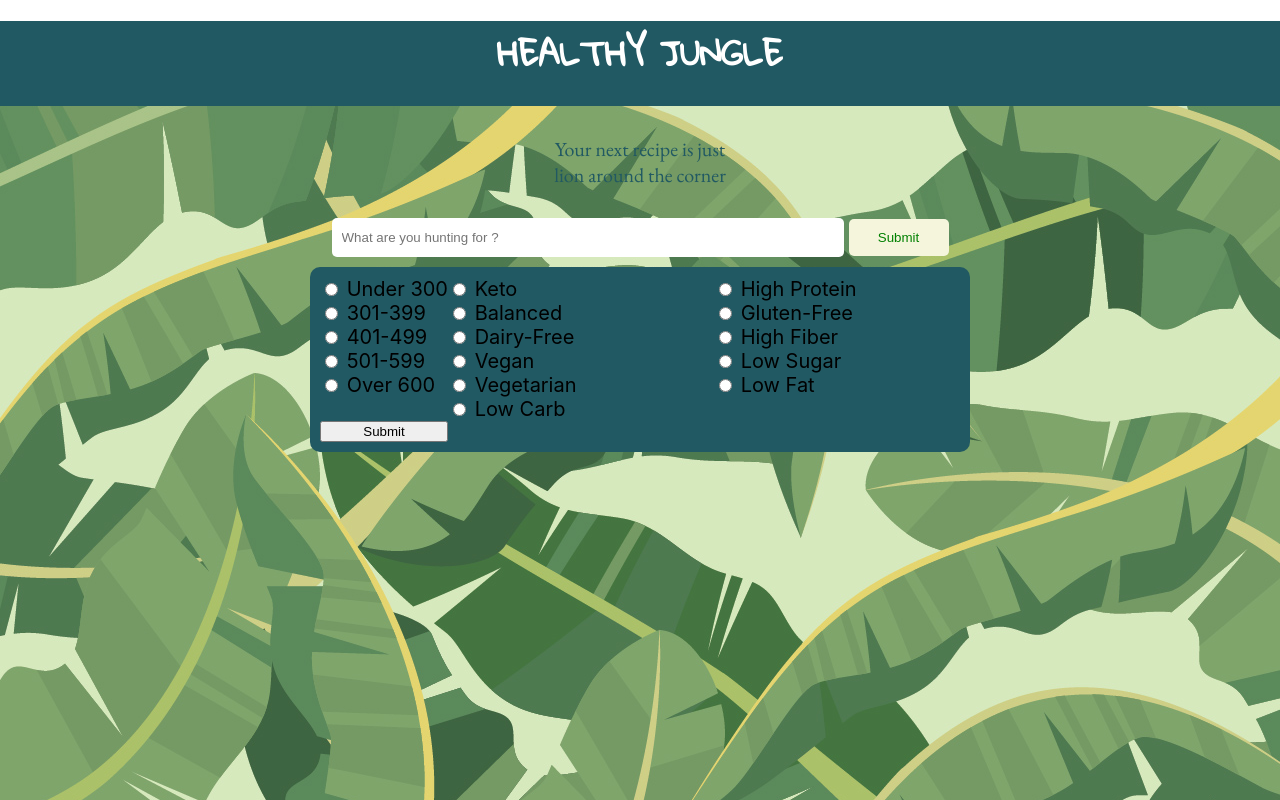
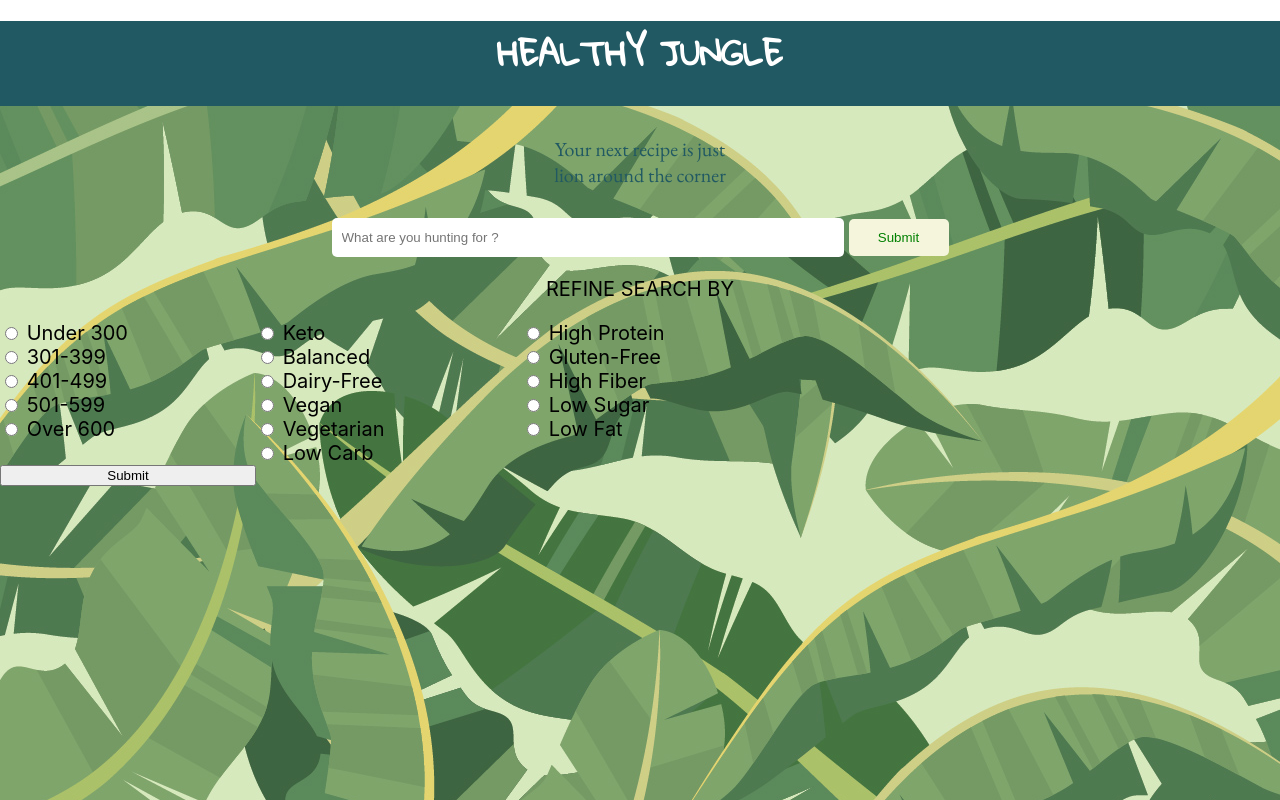
Before and after one commit to isaink/healthyJungle, a React (Create React App) app in the folder healthy_jungle/: page / in a window 1280 px wide. Shown: the top 800 px of the page. Built offline with nearby package versions, Linux system fonts and the light colour scheme; no server answers.

Commit message:
options w/ mousehover

```diff
--- a/healthy_jungle/src/Components/Homepage/Home.js
+++ b/healthy_jungle/src/Components/Homepage/Home.js
@@ -70,7 +70,11 @@ getRecipes = () => {
             <p>Your next recipe is just  <br/> lion around the corner</p>
           </div>
             <Searchbar searchInput={this.state.searchInput} handleChange={this.handleChange} findRecipe={this.findRecipe} />
+
+          <div className='options'>
+            <p>REFINE SEARCH BY</p>
             <Checkbox allChange={this.allChange}/>
+          </div>
 
         </div>
       </>
--- a/healthy_jungle/src/styles/home.css
+++ b/healthy_jungle/src/styles/home.css
@@ -36,15 +36,22 @@
 
 .form_options{
     display: grid;
-    grid-template-columns: 20% 80%;
+    grid-template-columns: 40% 80%;
     width: 50%;
+    /* margin: auto; */
+    text-align: left;
+
+}
+.options{
+    /* display: hidden; */
+    /* background-color:  #215963; */
+}
+.options:hover{
+    background-color:  #215963;
     margin: auto;
-    padding: 10px;
-    background-color:  #215963;
+    width: 50%;
     border:none;
     border-radius: 10px;
-    text-align: left;
-    /* align: center; */
 }
 .caloriesCheckbox{
     columns: 1;
```
